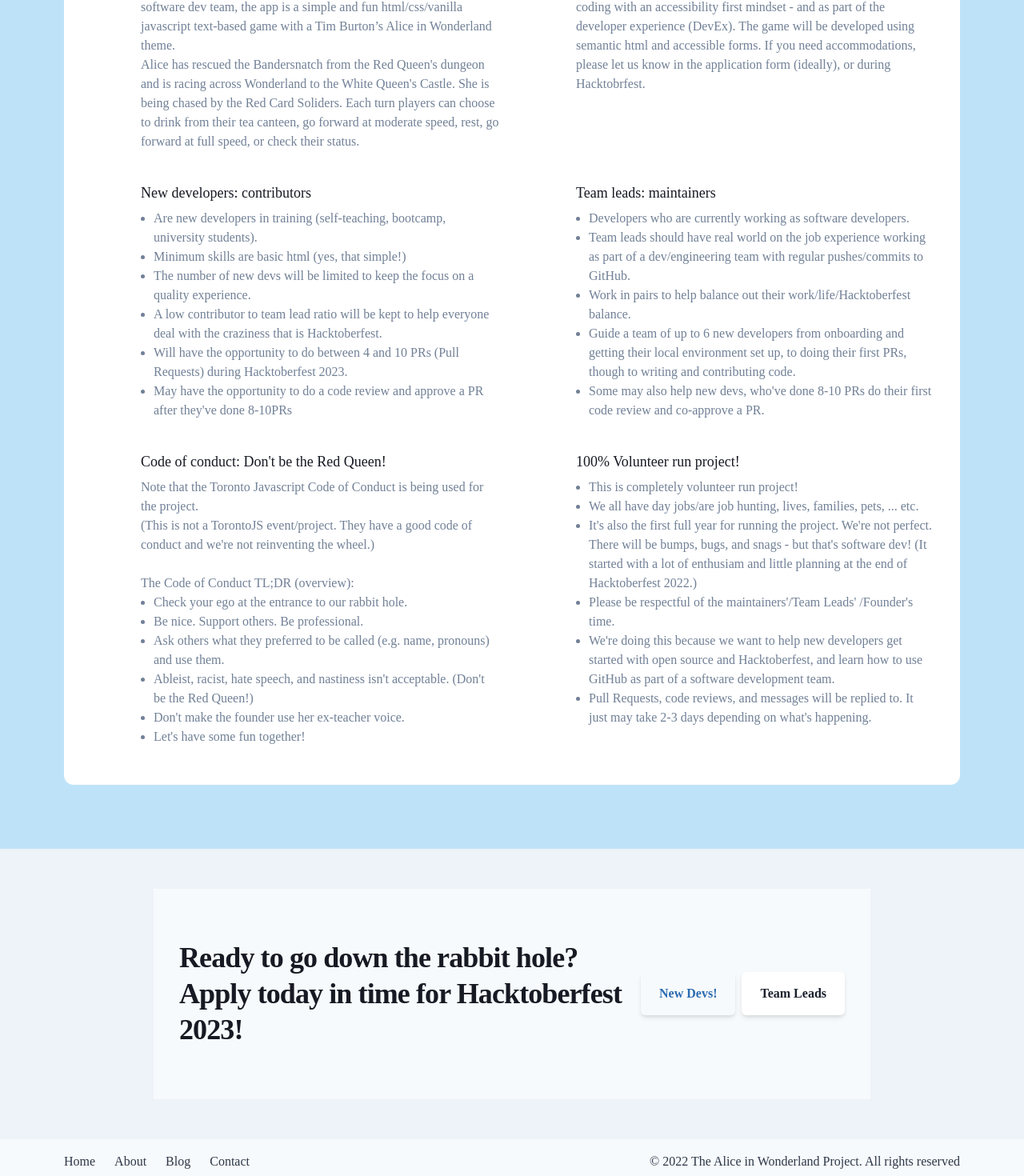
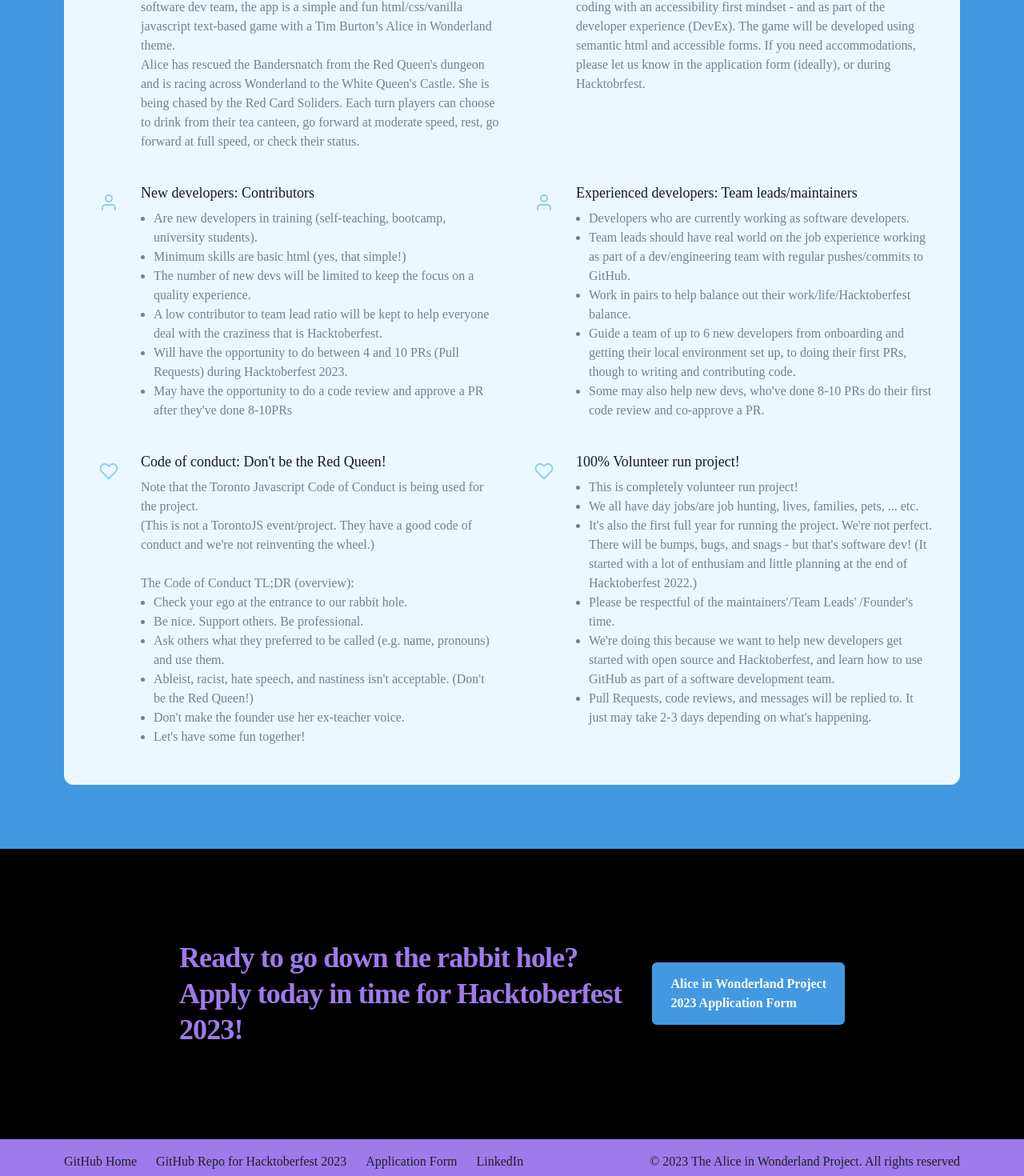
Before and after one commit to GingerKiwi/alice2-dev-react, a React (Vite) app: page / in a window 1280 px wide. Shown: the part 1372-2842 px from the top of the page at 80% size. Built offline with nearby package versions, Linux system fonts and the light colour scheme.

Commit message:
updated colours and icons in Features.jsx. Updated colours in Footer.jsx

```diff
--- a/src/components/CallToAction.jsx
+++ b/src/components/CallToAction.jsx
@@ -9,7 +9,8 @@ import {
 const CallToAction = () => {
   return (
     <Flex
-    bg="#edf3f8"
+    bg='black'
+    // bg="#edf3f8"
     _dark={{
       bg: "#3e3e3e",
     }}
@@ -19,7 +20,7 @@ const CallToAction = () => {
     justifyContent="center"
   >
     <Box
-      bg="gray.50"
+      bg="black"
       _dark={{
         bg: "gray.800",
       }}
@@ -57,9 +58,9 @@ const CallToAction = () => {
           fontWeight="extrabold"
           letterSpacing="tight"
           lineHeight="shorter"
-          color="gray.900"
+          color="purple.400"
           _dark={{
-            color: "gray.100",
+            color: "purple.100",
           }}
         >
           <chakra.span display="block">Ready to go down the rabbit hole?</chakra.span>
@@ -87,6 +88,7 @@ const CallToAction = () => {
           }}
         >
           <Link
+          as="a" href={'https://forms.gle/NngWuD7txuWhA2Bt5'}
             w={["full","auto"]}
             display="inline-flex"
             alignItems="center"
@@ -98,22 +100,23 @@ const CallToAction = () => {
             rounded="md"
             shadow="md"
             _light={{
-              color: "blue.600",
+              color: "white",
             }}
-            bg="brand.600"
+            bg="blue.400"
             _dark={{
               bg: "brand.500",
             }}
             _hover={{
-              bg: "brand.700",
+              bg: "purple.400",
               _dark: {
                 bg: "brand.600",
               },
             }}
           >
-            New Devs!
+           Alice in Wonderland Project <br></br>2023 Application Form
           </Link>
-          <Link
+          {/* <Link
+          as="a" href={'https://forms.gle/NngWuD7txuWhA2Bt5'}
             w={["full", "auto"]}
             display="inline-flex"
             alignItems="center"
@@ -131,7 +134,7 @@ const CallToAction = () => {
             }}
           >
             Team Leads
-          </Link>
+          </Link> */}
         </Stack>
       </Box>
     </Box>
--- a/src/components/Features.jsx
+++ b/src/components/Features.jsx
@@ -25,7 +25,7 @@ import {
               _light={{
                 bg: "brand.500",
               }}
-              color="white"
+              color="blue.200"
             >
               <Icon
                 boxSize={6}
@@ -39,6 +39,7 @@ import {
             </Flex>
           </Flex>
           <Box ml={4}>
+            {/* Feature titles */}
             <chakra.dt
               fontSize="lg"
               fontWeight="medium"
@@ -49,6 +50,7 @@ import {
             >
               {props.title}
             </chakra.dt>
+            {/* Feature */}
             <chakra.dd
               mt={2}
               color="gray.500"
@@ -65,7 +67,7 @@ import {
 
     return (
       <Flex
-        bg="blue.100"
+        bg="blue.400"
         _dark={{
           bg: "#3e3e3e",
         }}
@@ -76,7 +78,7 @@ import {
       >
         <Box
           py={12}
-          bg="white"
+          bg="blue.50"
           _dark={{
             bg: "gray.800",
           }}
@@ -132,7 +134,7 @@ import {
                   color: "gray.400",
                 }}
               >
-                The Alice in Wonderland Project seeks to do the seemingly impossible - give new devs real world experience being part of a remote software development team before they have a software development job.
+                The Alice in Wonderland Project seeks to do the seemingly impossible - give new developers real world experience being part of a remote software development team before they have a software development job.
               </chakra.p>
             </Box>
 
@@ -171,28 +173,39 @@ import {
                 <Feature
                   title="Community, diversity and accessibility (A11y) is key! "
                   icon={
-                    <path
-                      strokeLinecap="round"
-                      strokeLinejoin="round"
-                      strokeWidth="2"
-                      d="M3 6l3 1m0 0l-3 9a5.002 5.002 0 006.001 0M6 7l3 9M6 7l6-2m6 2l3-1m-3 1l-3 9a5.002 5.002 0 006.001 0M18 7l3 9m-3-9l-6-2m0-2v2m0 16V5m0 16H9m3 0h3"
-                    />
+                    <svg
+                    viewBox="0 0 24 24"
+                    stroke-width="2"
+                    stroke-linecap="round"
+                    stroke-linejoin="round">
+                        <path d="M17 21v-2a4 4 0 0 0-4-4H5a4 4 0 0 0-4 4v2">
+                        </path>
+                        <circle cx="9" cy="7" r="4">
+                        </circle>
+                        <path d="M23 21v-2a4 4 0 0 0-3-3.87">
+                        </path>
+                        <path d="M16 3.13a4 4 0 0 1 0 7.75">
+                        </path>
+                    </svg>
                   }
                 >
                   We strongly encourage participation from groups that are under represented in tech. Participants will gain a good understanding of coding with an accessibility first mindset - and as part of the developer experience (DevEx). The game will be developed using semantic html and accessible forms. If you need accommodations, please let us know in the application form (ideally), or during Hacktobrfest.
                   <br></br>
                 </Feature>
                 <Feature
-                  title="New developers: contributors"
+                  title="New developers: Contributors"
                   icon={
-                    <path
-                      strokeLinecap="round"
-                      strokeLinejoin="round"
-                      strokeWidth="2"
-                      d="M13 10V3L4 14h7v7l9-11h-7z"
-                    />
+                    <svg
+                    viewBox="0 0 24 24"
+                    stroke-width="2"
+                    stroke-linecap="round"
+                    stroke-linejoin="round">
+                        <path d="M20 21v-2a4 4 0 0 0-4-4H8a4 4 0 0 0-4 4v2"></path>
+                        <circle cx="12" cy="7" r="4"></circle>
+                    </svg>
                   }
                 >
+                    {/* <svg xmlns="http://www.w3.org/2000/svg" width="24" height="24" viewBox="0 0 24 24" fill="none" stroke="#000000" stroke-width="2" stroke-linecap="round" stroke-linejoin="round"><path d="M20 21v-2a4 4 0 0 0-4-4H8a4 4 0 0 0-4 4v2"></path><circle cx="12" cy="7" r="4"></circle></svg> */}
                     <UnorderedList>
                         <ListItem>Are new developers in training (self-teaching, bootcamp, university students).</ListItem>
                         <ListItem>Minimum skills are basic html (yes, that simple!)</ListItem>
@@ -204,14 +217,16 @@ import {
                 </Feature>
 
                 <Feature
-                  title="Team leads: maintainers"
+                  title="Experienced developers: Team leads/maintainers"
                   icon={
-                    <path
-                      strokeLinecap="round"
-                      strokeLinejoin="round"
-                      strokeWidth="2"
-                      d="M7 8h10M7 12h4m1 8l-4-4H5a2 2 0 01-2-2V6a2 2 0 012-2h14a2 2 0 012 2v8a2 2 0 01-2 2h-3l-4 4z"
-                    />
+                    <svg
+                    viewBox="0 0 24 24"
+                    stroke-width="2"
+                    stroke-linecap="round"
+                    stroke-linejoin="round">
+                        <path d="M20 21v-2a4 4 0 0 0-4-4H8a4 4 0 0 0-4 4v2"></path>
+                        <circle cx="12" cy="7" r="4"></circle>
+                    </svg>
                   }
                 >
                     <UnorderedList>
@@ -239,12 +254,14 @@ import {
                 <Feature
                   title="Code of conduct: Don't be the Red Queen!"
                   icon={
-                    <path
-                      strokeLinecap="round"
-                      strokeLinejoin="round"
-                      strokeWidth="2"
-                      d="M13 10V3L4 14h7v7l9-11h-7z"
-                    />
+                    <svg
+                        viewBox="0 0 24 24"
+                        stroke-width="2"
+                        stroke-linecap="round"
+                        stroke-linejoin="round">
+                        <path d="M20.84 4.61a5.5 5.5 0 0 0-7.78 0L12 5.67l-1.06-1.06a5.5 5.5 0 0 0-7.78 7.78l1.06 1.06L12 21.23l7.78-7.78 1.06-1.06a5.5 5.5 0 0 0 0-7.78z">
+                        </path>
+                    </svg>
                   }
                 >
                     Note that the <Link src='https://torontojs.com/p/code_of_conduct'>Toronto Javascript Code of Conduct</Link> is being used for the project.
@@ -268,12 +285,14 @@ import {
                 <Feature
                   title="100% Volunteer run project!"
                   icon={
-                    <path
-                      strokeLinecap="round"
-                      strokeLinejoin="round"
-                      strokeWidth="2"
-                      d="M7 8h10M7 12h4m1 8l-4-4H5a2 2 0 01-2-2V6a2 2 0 012-2h14a2 2 0 012 2v8a2 2 0 01-2 2h-3l-4 4z"
-                    />
+                    <svg
+                        viewBox="0 0 24 24"
+                        stroke-width="2"
+                        stroke-linecap="round"
+                        stroke-linejoin="round">
+                        <path d="M20.84 4.61a5.5 5.5 0 0 0-7.78 0L12 5.67l-1.06-1.06a5.5 5.5 0 0 0-7.78 7.78l1.06 1.06L12 21.23l7.78-7.78 1.06-1.06a5.5 5.5 0 0 0 0-7.78z">
+                        </path>
+                    </svg>
                   }
                 >
                     <UnorderedList>
--- a/src/components/Footer.jsx
+++ b/src/components/Footer.jsx
@@ -5,8 +5,8 @@ import { Box, Container, Stack, Text, useColorModeValue } from '@chakra-ui/react
 export default function SmallWithNavigation() {
   return (
     <Box
-      bg={useColorModeValue('gray.50', 'gray.900')}
-      color={useColorModeValue('gray.700', 'gray.200')}>
+      bg={useColorModeValue('purple.400', 'purple.900')}
+      color={useColorModeValue('grey.900', 'grey.200')}>
       <Container
         as={Stack}
         maxW={'6xl'}
@@ -16,20 +16,23 @@ export default function SmallWithNavigation() {
         justify={{ base: 'center', md: 'space-between' }}
         align={{ base: 'center', md: 'center' }}>
         <Stack direction={'row'} spacing={6}>
-          <Box as="a" href={'#'}>
-            Home
+          <Box as="a" href={'https://github.com/The-Alice-In-Wonderland-Project'}>
+            GitHub Home
           </Box>
-          <Box as="a" href={'#'}>
-            About
+          <Box as="a" href={'https://github.com/The-Alice-In-Wonderland-Project/alicegame-2023'}>
+            GitHub Repo for Hacktoberfest 2023
           </Box>
-          <Box as="a" href={'#'}>
-            Blog
+          <Box as="a" href={'https://forms.gle/NngWuD7txuWhA2Bt5'}>
+            Application Form
           </Box>
-          <Box as="a" href={'#'}>
+          <Box as="a" href={'https://www.linkedin.com/company/alice-in-wonderland-project'}>
+            LinkedIn
+          </Box>
+          {/* <Box as="a" href={'#'}>
             Contact
-          </Box>
+          </Box> */}
         </Stack>
-        <Text>© 2022 The Alice in Wonderland Project. All rights reserved</Text>
+        <Text>© 2023 The Alice in Wonderland Project. All rights reserved</Text>
       </Container>
     </Box>
   )
```
Also changed, not shown: src/components/About.jsx (deleted, +0 -23 lines), src/components/ContactForm.jsx (deleted, +0 -47 lines).
